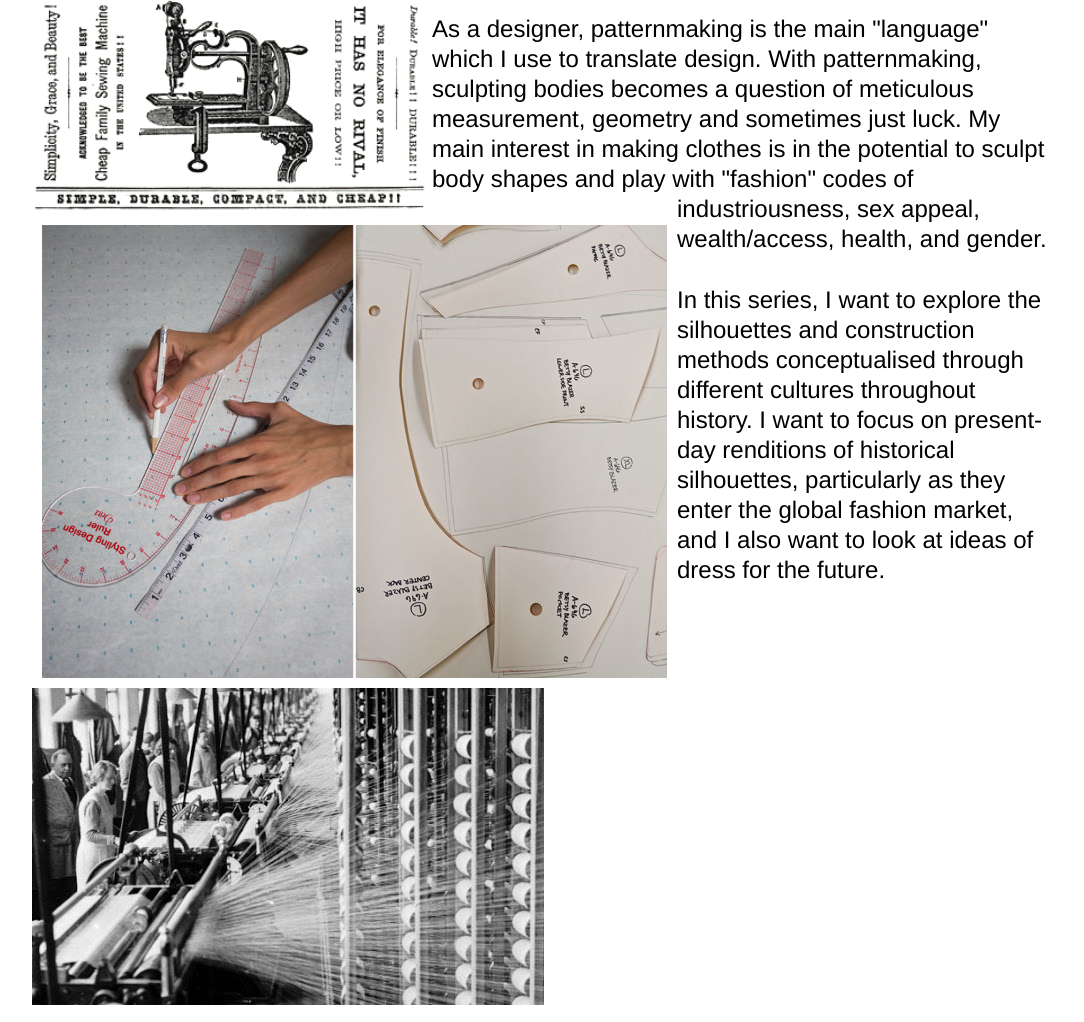
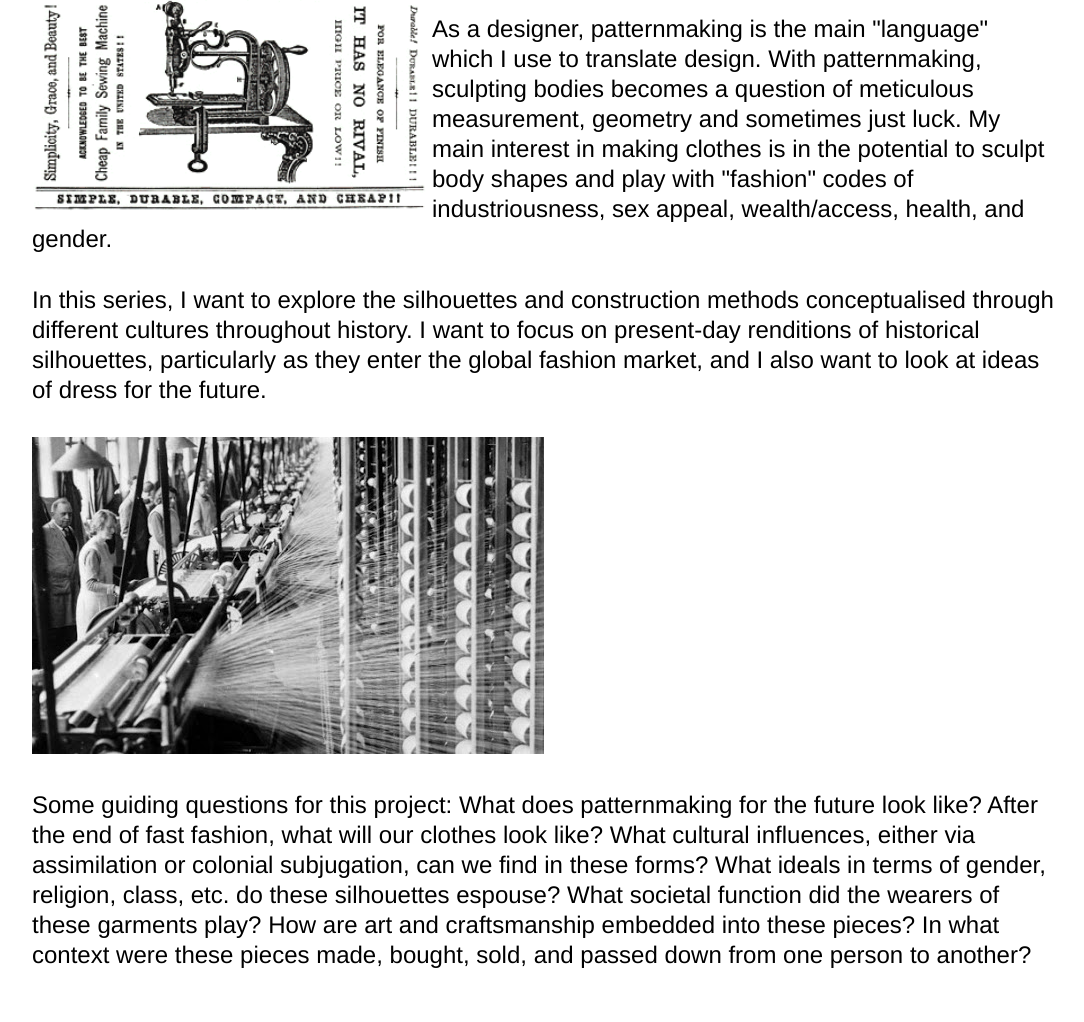
Before and after one commit to mcotani/vis218_series, a plain HTML site: page home.html in a window 1280 px wide. Shown: the part 1147-2169 px from the top of the page, without its empty margins (96-1180 px from the left). Drawn offline with nearby package versions, Linux system fonts and the light colour scheme.

Commit message:
removed image

```diff
--- a/home.html
+++ b/home.html
@@ -46,7 +46,6 @@
       <img src="images/pattern_making/4.gif"  style="width:400px; float: left;">
 <br>
 <br>
-      <img class="imgLeft" src="images/pattern_making/1.jpeg">
 
        </h4>
        <h4>As a designer, patternmaking is the main "language" which I use to translate design. With patternmaking, sculpting bodies becomes a question of meticulous measurement, geometry and sometimes just luck. My main interest in making clothes is in the potential to sculpt body shapes and play with "fashion" codes of industriousness, sex appeal, wealth/access, health, and gender.</h4>
```
